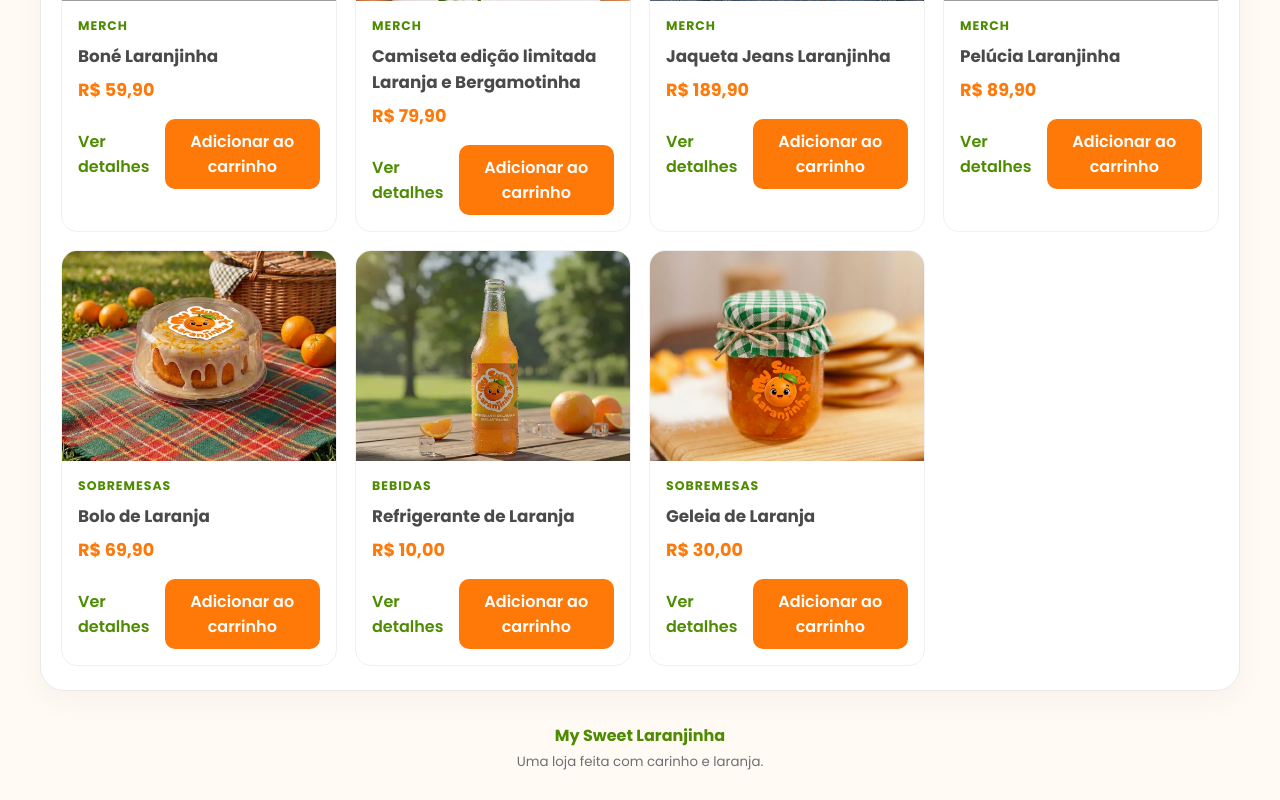
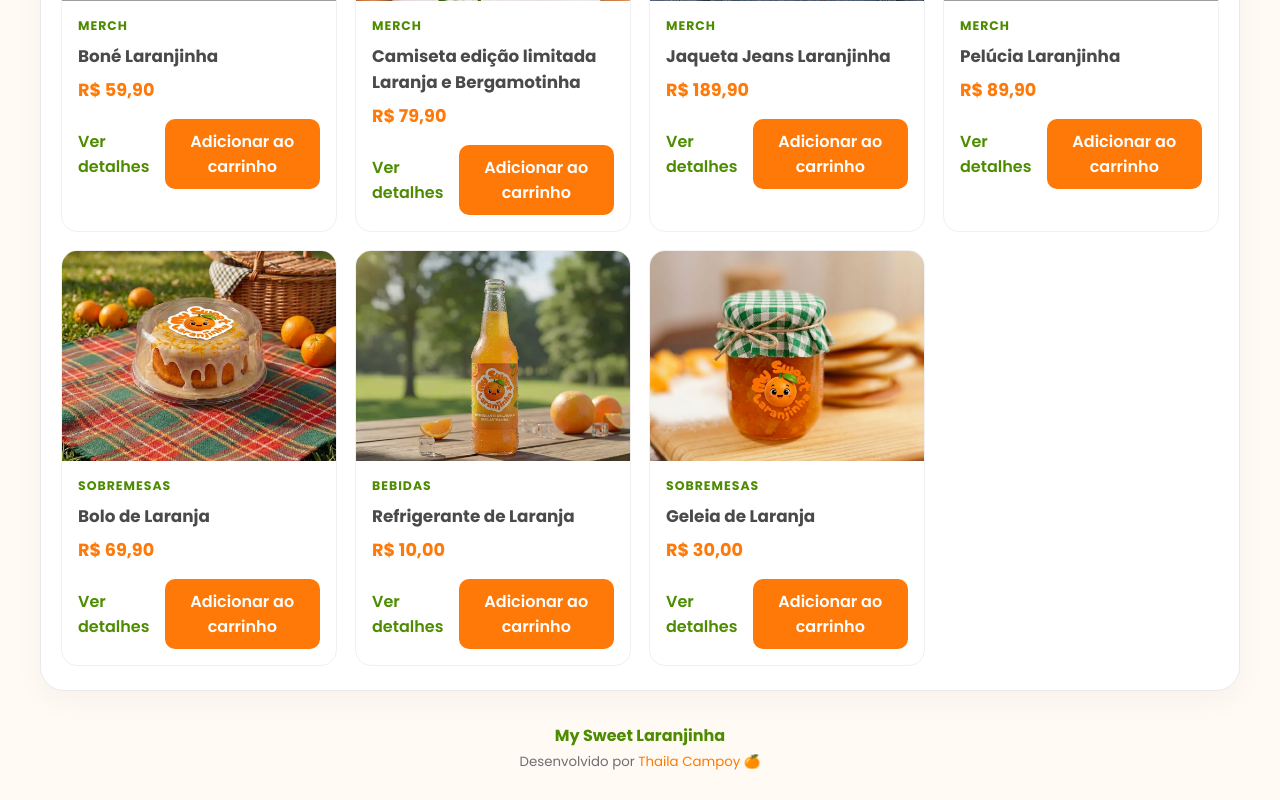
Before and after one commit to thailacodes/my-sweet-laranjinha-loja, a React (Vite) app: page /produtos in a window 1280 px wide. Shown: the part 1524-2324 px from the top of the page. Built offline with nearby package versions, Linux system fonts and the light colour scheme; no server answers; grey boxes are pictures that could not be loaded; a web font is replaced by a local one.

Commit message:
atualiza favicon e credito do footer

```diff
--- a/index.html
+++ b/index.html
@@ -2,7 +2,7 @@
 <html lang="pt-BR">
   <head>
     <meta charset="UTF-8" />
-    <link rel="icon" type="image/svg+xml" href="/favicon.svg" />
+    <link rel="icon" type="image/png" href="/mysweetlogo.png" />
     <meta name="viewport" content="width=device-width, initial-scale=1.0" />
     <title>My Sweet Laranjinha Store</title>
   </head>
--- a/src/components/Footer.jsx
+++ b/src/components/Footer.jsx
@@ -4,7 +4,17 @@ function Footer() {
   return (
     <footer className={styles.footer}>
       <p>My Sweet Laranjinha</p>
-      <small>Uma loja feita com carinho e laranja.</small>
+      <small className={styles.credito}>
+        Desenvolvido por{' '}
+        <a
+          href="https://github.com/thailacodes"
+          target="_blank"
+          rel="noreferrer"
+          title="Perfil de Thaila Campoy no GitHub"
+        >
+          Thaila Campoy 🍊
+        </a>
+      </small>
     </footer>
   );
 }
--- a/src/components/Footer.module.css
+++ b/src/components/Footer.module.css
@@ -14,6 +14,17 @@
   margin-top: 4px;
 }
 
+.credito a {
+  color: #ff7900;
+  text-decoration: none;
+}
+
+.credito a:focus-visible,
+.credito a:hover {
+  outline: 2px solid #ff7900;
+  outline-offset: 3px;
+}
+
 @media (min-width: 768px) {
   .footer {
     padding-top: 32px;
```
Also changed, not shown: public/mysweetlogo.png (added).
